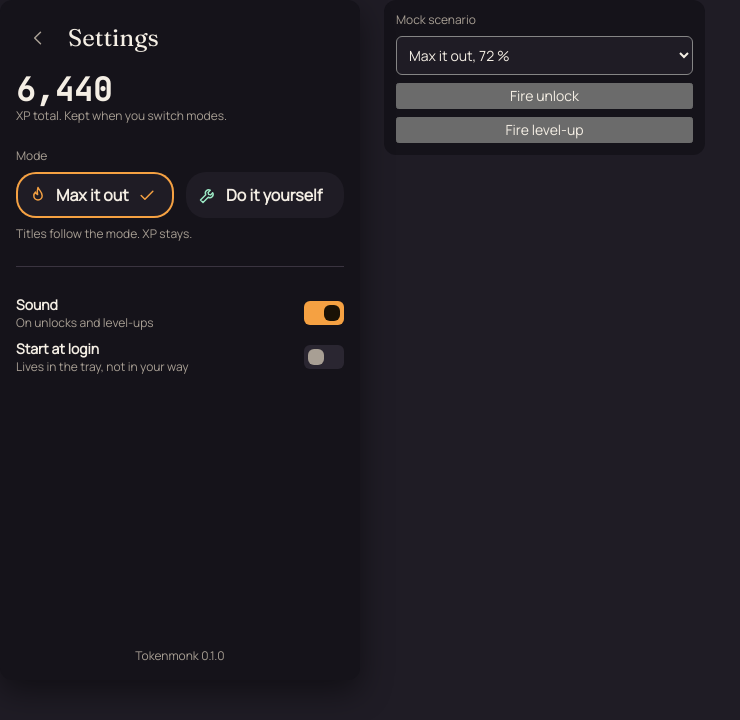
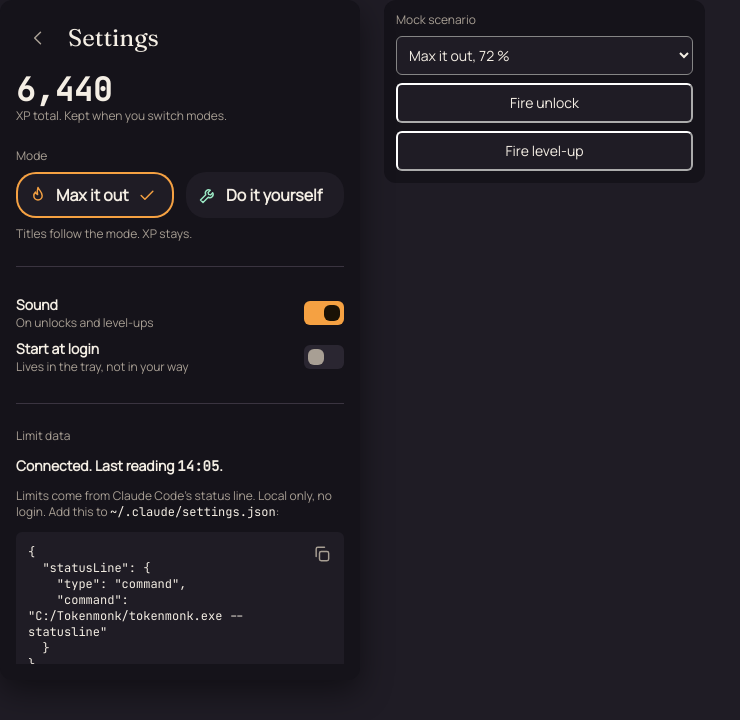
Before and after one commit to mango420/tokenmonk, a React (Vite) app: page / in a window 1280 px wide. Both pictures are taken after a click on the button 322 px from the left and 38 px from the top of the page. Shown: the top 720 px of the page, without its empty margins (0-740 px from the left). Built offline with nearby package versions, Linux system fonts and the light colour scheme.

Commit message:
feat(settings): limit data section with setup snippets

```diff
--- /dev/null
+++ b/src/features/settings/LimitData.tsx
@@ -0,0 +1,113 @@
+import { forwardRef, useEffect, useState } from "react";
+import type { AppActions } from "../../lib/appData";
+import { describeError } from "../../lib/backend";
+import type { LimitSetup, LimitsView, Platform } from "../../lib/contracts";
+import { formatClock } from "../../lib/format";
+import { SnippetCard } from "./SnippetCard";
+
+interface LimitDataProps {
+  limits: LimitsView;
+  platform: Platform;
+  loadLimitSetup: AppActions["loadLimitSetup"];
+}
+
+type Setup = { state: "loading" } | { state: "failed" } | { state: "ready"; setup: LimitSetup };
+
+function StatusLine({ limits }: { limits: LimitsView }) {
+  if (limits.status !== "unavailable") {
+    return (
+      <p className="label-strong">
+        {limits.fetchedAt === null ? (
+          "Connected."
+        ) : (
+          <>
+            Connected. Last reading{" "}
+            <span className="live-number">{formatClock(limits.fetchedAt)}</span>.
+          </>
+        )}
+      </p>
+    );
+  }
+  const text =
+    limits.reason === "noSource" || limits.reason === null
+      ? "Not set up yet."
+      : "Can’t read the limit file. Next reply fixes it.";
+  return <p className="label-strong">{text}</p>;
+}
+
+function snippetFor(command: string): string {
+  return JSON.stringify({ statusLine: { type: "command", command } }, null, 2);
+}
+
+/**
+ * Settings, "Limit data": the status-line snippet to paste into Claude Code's
+ * settings. Tokenmonk never edits those settings itself.
+ */
+export const LimitData = forwardRef<HTMLElement, LimitDataProps>(function LimitData(
+  { limits, platform, loadLimitSetup },
+  ref,
+) {
+  const [setup, setSetup] = useState<Setup>({ state: "loading" });
+
+  useEffect(() => {
+    let cancelled = false;
+    loadLimitSetup().then(
+      (value) => {
+        if (!cancelled) setSetup({ state: "ready", setup: value });
+      },
+      (error: unknown) => {
+        console.warn(`get_limit_setup failed: ${describeError(error)}`);
+        if (!cancelled) setSetup({ state: "failed" });
+      },
+    );
+    return () => {
+      cancelled = true;
+    };
+  }, [loadLimitSetup]);
+
+  const command = setup.state === "ready" ? setup.setup.statuslineCommand : null;
+  // A quoted path needs the call operator in PowerShell, which Git Bash can't parse.
+  const powerShellAlternative = platform === "windows" && command !== null && command.startsWith('"');
+
+  return (
+    <section ref={ref} className="limit-data" aria-labelledby="settings-limit-data">
+      <span id="settings-limit-data" className="caption">
+        Limit data
+      </span>
+      <StatusLine limits={limits} />
+      <p className="caption">
+        Limits come from Claude Code’s status line. Local only, no login. Add this to{" "}
+        <span className="limit-data__path">~/.claude/settings.json</span>:
+      </p>
+
+      {setup.state === "loading" ? null : setup.state === "failed" ? (
+        <p className="caption" role="status">
+          Couldn’t look up the setup line. Close Settings and open it again.
+        </p>
+      ) : command === null ? (
+        <p className="caption" role="status">
+          Couldn’t find the Tokenmonk executable. Reinstall, then look again.
+        </p>
+      ) : (
+        <>
+          <SnippetCard text={snippetFor(command)} copyLabel="Copy snippet" />
+          {powerShellAlternative ? (
+            <>
+              <p className="caption">No Git Bash? Claude Code then uses PowerShell. Use this one instead:</p>
+              <SnippetCard text={snippetFor(`& ${command}`)} copyLabel="Copy PowerShell snippet" />
+            </>
+          ) : null}
+          <p className="caption">
+            Already have a status line? Keep it. Add this line to your script after it reads the input:
+          </p>
+          <SnippetCard
+            text={`printf '%s' "$input" | ${command} >/dev/null`}
+            copyLabel="Copy chain line"
+          />
+        </>
+      )}
+
+      <p className="caption">Needs a Pro or Max plan. Numbers show up after the first reply.</p>
+    </section>
+  );
+});
--- a/src/features/settings/SettingsView.tsx
+++ b/src/features/settings/SettingsView.tsx
@@ -6,18 +6,26 @@ import type { AppActions, AppData } from "../../lib/appData";
 import type { SettingsPatch } from "../../lib/contracts";
 import { formatInt } from "../../lib/format";
 import { MODE_LABEL, modeFill } from "../dashboard/model";
+import { LimitData } from "./LimitData";
 
 interface SettingsViewProps {
   data: AppData;
   actions: AppActions;
   onBack: () => void;
+  /** Scroll to "Limit data" on open (the dashboard's setup hint asks for it). */
+  scrollToLimits?: boolean;
 }
 
 /**
  * Settings: every change applies at once through `update_settings`. While the
  * call runs the control stays in its new position; a rejected call flips it back.
  */
-export function SettingsView({ data, actions, onBack }: SettingsViewProps) {
+export function SettingsView({ data, actions, onBack, scrollToLimits = false }: SettingsViewProps) {
+  const limitsRef = useRef<HTMLElement>(null);
+  useEffect(() => {
+    if (scrollToLimits) limitsRef.current?.scrollIntoView({ block: "start" });
+  }, [scrollToLimits]);
+
   const [pending, setPending] = useState<SettingsPatch>({});
   const [failed, setFailed] = useState(false);
   /** Latest call number per key; only the newest call may clear its pending value. */
@@ -109,6 +117,15 @@ export function SettingsView({ data, actions, onBack }: SettingsViewProps) {
           />
         </div>
 
+        <hr className="hairline" />
+
+        <LimitData
+          ref={limitsRef}
+          limits={data.dashboard.limits}
+          platform={data.appInfo.platform}
+          loadLimitSetup={actions.loadLimitSetup}
+        />
+
         {data.appInfo.version === "" ? null : (
           <p className="footer-note">Tokenmonk {data.appInfo.version}</p>
         )}
--- /dev/null
+++ b/src/features/settings/SnippetCard.tsx
@@ -0,0 +1,72 @@
+import { useEffect, useRef, useState } from "react";
+import { Icon } from "../../components/Icon";
+
+type Feedback = "copied" | "failed" | null;
+
+const COPIED_MS = 2_000;
+
+interface SnippetCardProps {
+  /** Selectable text; what the copy button puts on the clipboard. */
+  text: string;
+  /** Accessible name of the copy button, for example "Copy snippet". */
+  copyLabel: string;
+}
+
+const COPIED_CAPTION = "Copied. Paste it, then send Claude Code one message.";
+
+/**
+ * Snippet card (`surface-200`, mono) with a copy button in the top right. A
+ * failed copy selects the text and says so calmly.
+ */
+export function SnippetCard({ text, copyLabel }: SnippetCardProps) {
+  const [feedback, setFeedback] = useState<Feedback>(null);
+  const textRef = useRef<HTMLPreElement>(null);
+  const timer = useRef<number | null>(null);
+
+  useEffect(
+    () => () => {
+      if (timer.current !== null) window.clearTimeout(timer.current);
+    },
+    [],
+  );
+
+  const selectText = () => {
+    const node = textRef.current;
+    const selection = window.getSelection();
+    if (node === null || selection === null) return;
+    const range = document.createRange();
+    range.selectNodeContents(node);
+    selection.removeAllRanges();
+    selection.addRange(range);
+  };
+
+  const copy = async () => {
+    if (timer.current !== null) window.clearTimeout(timer.current);
+    try {
+      await navigator.clipboard.writeText(text);
+      setFeedback("copied");
+      timer.current = window.setTimeout(() => setFeedback(null), COPIED_MS);
+    } catch {
+      setFeedback("failed");
+      selectText();
+    }
+  };
+
+  return (
+    <>
+      <div className="snippet">
+        <pre ref={textRef} className="snippet__text">
+          {text}
+        </pre>
+        <button type="button" className="icon-button snippet__copy" aria-label={copyLabel} onClick={() => void copy()}>
+          <Icon name="copy" />
+        </button>
+      </div>
+      {feedback === null ? null : (
+        <span className="caption" role="status">
+          {feedback === "copied" ? COPIED_CAPTION : "Couldn’t copy. Select it and copy by hand."}
+        </span>
+      )}
+    </>
+  );
+}
--- a/src/styles/popup.css
+++ b/src/styles/popup.css
@@ -687,6 +687,7 @@ button {
   border-radius: var(--radius-md);
 }
 
+.dev-switch button,
 .dev-switch select {
   padding: var(--space-2);
   border-radius: var(--radius-sm);
@@ -694,3 +695,73 @@ button {
   color: var(--ink);
   font: inherit;
 }
+
+/* ------------------------------------------------------ text button, limit data */
+
+.text-button {
+  min-height: var(--hit-target);
+  padding: 0;
+  border: none;
+  background: none;
+  color: var(--accent-text);
+  font: inherit;
+  font-size: var(--text-caption-size);
+  line-height: var(--text-caption-line);
+  font-weight: var(--text-caption-weight);
+  text-align: left;
+  text-decoration: underline;
+  cursor: pointer;
+}
+
+.screen--settings {
+  overflow-y: auto;
+}
+
+/* Children keep their size and the view scrolls instead of squeezing them. */
+.screen--settings > * {
+  flex: none;
+}
+
+.limit-data {
+  display: flex;
+  flex-direction: column;
+  gap: var(--space-3);
+}
+
+.limit-data .label-strong,
+.limit-data .caption {
+  margin: 0;
+}
+
+.snippet {
+  position: relative;
+  padding: var(--space-3);
+  border-radius: var(--radius-sm);
+  background: var(--surface-200);
+}
+
+.snippet__text {
+  margin: 0;
+  /* Room for the copy button in the top right corner. */
+  padding-right: var(--hit-target);
+  color: var(--ink);
+  font-family: var(--font-mono);
+  font-size: var(--text-mono-size);
+  line-height: var(--text-mono-line);
+  font-weight: var(--text-mono-weight);
+  white-space: pre-wrap;
+  overflow-wrap: anywhere;
+  user-select: text;
+}
+
+.snippet__copy {
+  position: absolute;
+  top: 0;
+  right: 0;
+}
+
+.limit-data__path {
+  font-family: var(--font-mono);
+  font-size: var(--text-mono-size);
+  color: var(--ink);
+}
```
